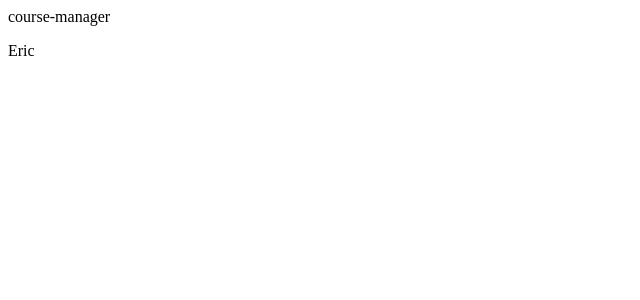
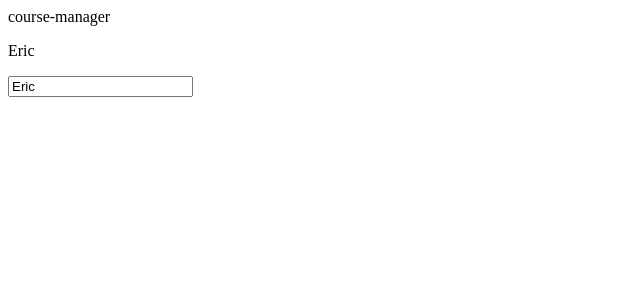
Before and after one commit to EricEOL/course-manager, an Angular app: page / in a window 1280 px wide. Shown: the top 300 px of the page, without its empty margins (0-640 px from the left). Built offline with nearby package versions, Linux system fonts and the light colour scheme.

Commit message:
Learning one-way data binding and two-way data binding

```diff
--- a/src/app/app.component.html
+++ b/src/app/app.component.html
@@ -1,2 +1,4 @@
 {{ title }}
 <p>{{ name }}</p>
+
+<input [(ngModel)]="name" name="name" >
--- a/src/app/app.module.ts
+++ b/src/app/app.module.ts
@@ -1,5 +1,6 @@
 import { NgModule } from '@angular/core';
 import { BrowserModule } from '@angular/platform-browser';
+import { FormsModule } from '@angular/forms';
 
 import { AppComponent } from './app.component';
 
@@ -8,7 +9,8 @@ import { AppComponent } from './app.component';
     AppComponent
   ],
   imports: [
-    BrowserModule
+    BrowserModule,
+    FormsModule
   ],
   providers: [],
   bootstrap: [AppComponent]
```
